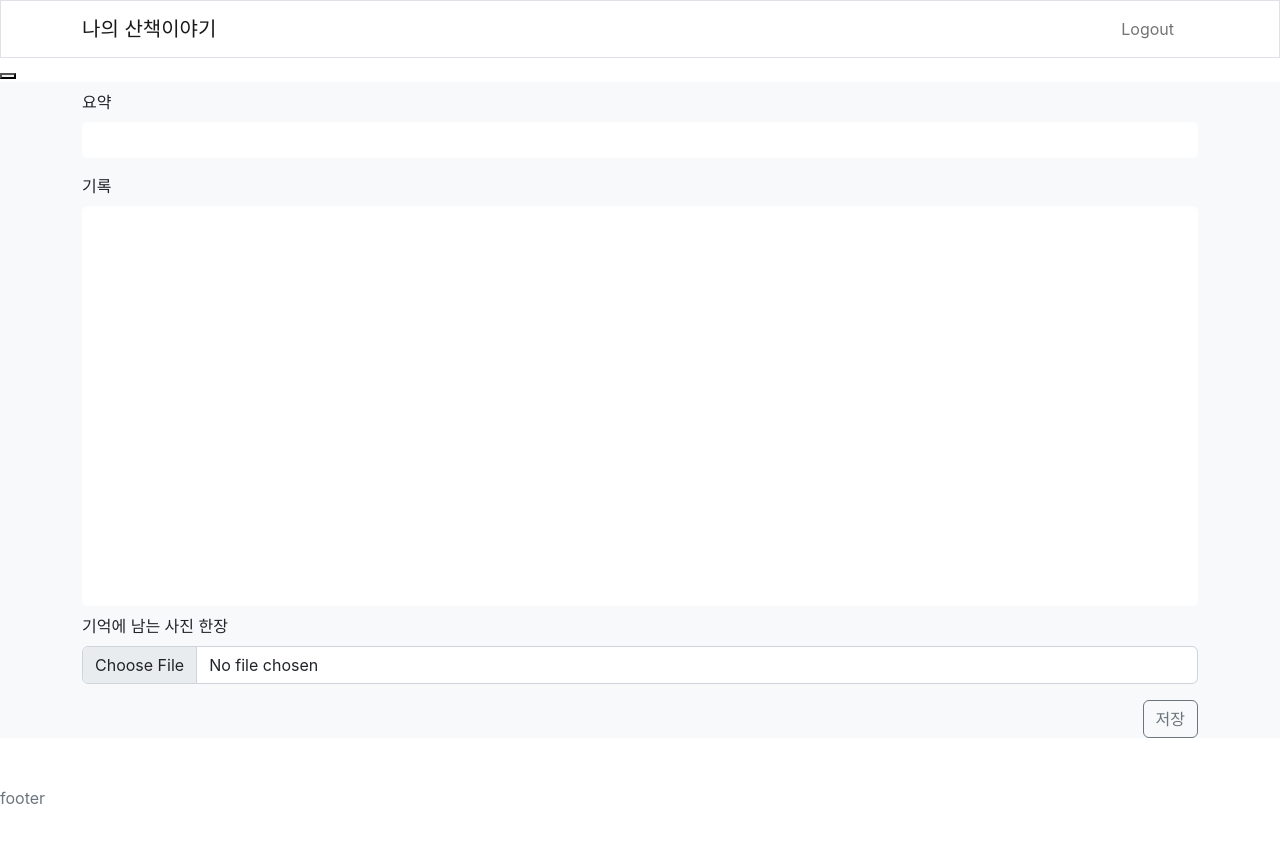
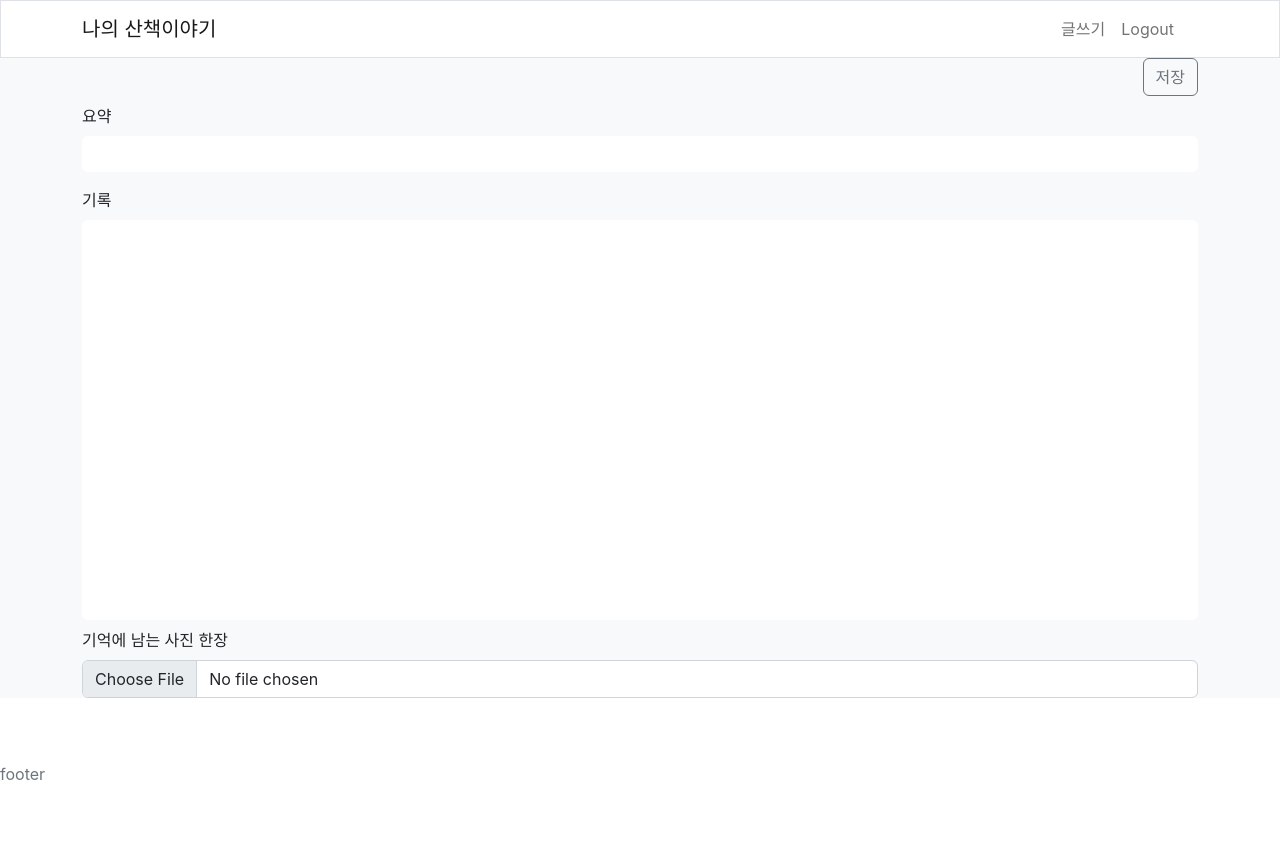
Before and after one commit to amiekim/go-for-a-walk, a React (Create React App) app: page /diary in a window 1280 px wide. Shown: the top 842 px of the page. Built offline with nearby package versions, Linux system fonts and the light colour scheme; no server answers; the database is empty; sample sign-in values are in the browser's storage.

Commit message:
다이어리 데이터 읽기 적용

```diff
--- a/package.json
+++ b/package.json
@@ -9,6 +9,7 @@
     "@testing-library/react": "^13.0.0",
     "@testing-library/user-event": "^13.2.1",
     "bootstrap": "^5.2.1",
+    "dayjs": "^1.11.5",
     "firebase": "^9.9.4",
     "react": "^18.2.0",
     "react-bootstrap": "^2.5.0",
--- a/src/components/Header.jsx
+++ b/src/components/Header.jsx
@@ -16,9 +16,9 @@ const Header = (props) => {
   const onLogOut = () => {
     authService
     .logout()
-    .then((result) => {
+    .then(() => {
       localStorage.removeItem("userEmail")
-      navigate("/")
+      navigate("/login")
     });
   }
 
@@ -41,6 +41,7 @@ const Header = (props) => {
               </Offcanvas.Header>
               <Offcanvas.Body>
                 <Nav className="justify-content-end flex-grow-1 pe-3">
+                  {userEmail && <Nav.Link href="/diary">글쓰기</Nav.Link>}
                   {userEmail ? (<div className='nav-link' onClick={onLogOut}>Logout</div>)
                   :(<Nav.Link href="/login">Login</Nav.Link>)
                   }
--- a/src/components/PrivateRoute.js
+++ b/src/components/PrivateRoute.js
@@ -3,7 +3,7 @@ import { Route, Navigate } from 'react-router-dom';
 
 const PrivateRoute = ({ children }) => {
     const userEmail = localStorage.getItem("userEmail")
-    if(!userEmail) return <Navigate replace to="/" />
+    if(!userEmail) return <Navigate replace to="/login" />
     return children;
 };
 
--- a/src/components/component/Diary.jsx
+++ b/src/components/component/Diary.jsx
@@ -1,47 +1,78 @@
-import React from 'react'
+import React, { useState } from 'react'
 import { useEffect, useRef } from 'react';
 import { Button } from 'react-bootstrap';
 import Form from 'react-bootstrap/Form';
 import { useSelector } from 'react-redux';
+import dayjs from 'dayjs';
 
 import Footer from '../Footer'
 import Header from '../Header'
+import { useNavigate } from 'react-router-dom';
+
 
 const Diary = (props) => {
+  const { repositoryService } = props
+  const navigate = useNavigate()
   const userInfo = useSelector(state => state.loginReducer)
-  const { repositoryService } =props
   const formRef = useRef();
   const titleRef = useRef();
   const memoRef = useRef();
 
-  const userEmail = localStorage.getItem("userEmail")
+  const [title, setTitle] = useState("");
+  const [memo, setMemo] = useState("")
 
+  const userEmail = localStorage.getItem("userEmail");
+
+  const XSSCheck = (str, level) => {
+    if (level == undefined || level == 0) {
+      str = str.replace(/\<|\>|\"|\'|\%|\;|\(|\)|\&|\+|\-/g,"");
+    } else if (level != undefined && level == 1) {
+      str = str.replace(/\</g, "&lt;");
+      str = str.replace(/\>/g, "&gt;");
+    }
+    return str;
+  }
   const onSubmit = (e) => {
-    e.preventDefalut();
-    const diaryData = {
-      id: Date.now(),
-      title: titleRef.current.value,
-      memo: memoRef.current.value,
-      fileName: "",
-      fileUrl: "",
-    }
-    formRef.current.reset();
+    const regTime = dayjs().format('YYYY-MM-DD_HH:mm:ss');
+    let diaryData = {};
+    const chkTitle = XSSCheck(title);
+    const chkMemo = XSSCheck(memo);
+
+    e.preventDefault();
+    if(regTime && userEmail) {
+      diaryData = {
+        regTime,
+        userEmail,
+        chkTitle,
+        chkMemo,
+        fileName: "",
+        fileUrl: "",
+      }
+      repositoryService
+      .newDiary({...diaryData})
+      navigate("/")
+
+    } else alert("일시적인 오류가 발생했습니다. 잠시 후 다시 시도해주세요.")
   }
-  const testWrite = () => {
+  const readDiaryDatas = () => {
+    // 읽어들이기
     repositoryService
-    .newDiary({userId:"test1", title: "title", memo: "memo"})
+    .openDiary({userEmail})
   }
-  const testRead = () => {
-    repositoryService
-    .openDiary({userId:"test1"})
-  }
+
+  useEffect(() => {
+    if(userEmail) readDiaryDatas();
+  },[]);
+
 
   return (
     <>
       <Header />
-      <button onClick={testRead}></button>
       <section className="bg-light">
         <section className="container defalt-height">
+          <div className="d-flex justify-content-end">
+            <Button variant='outline-secondary' onClick={onSubmit}>저장</Button>
+          </div>
           <div className="write-sheet">
             <Form.Label className="mt-2" htmlFor="title">요약</Form.Label>
             <Form.Control
@@ -49,17 +80,22 @@ const Diary = (props) => {
               className='mb-2 text-box'
               type="text"
               id="title"
-              aria-describedby="passwordHelpBlock"
+              value={title}
+              onChange={(e) => setTitle(e.target.value)}
             />
             <Form.Label className="mt-2" htmlFor="title">기록</Form.Label>
-            <textarea ref={memoRef} className="form-control textarea-box" id="memo" cols="30" rows="10"></textarea>
+              <textarea ref={memoRef}
+                className="form-control textarea-box"
+                id="memo"
+                cols="30"
+                rows="10"
+                value={memo}
+                onChange={(e) => setMemo(e.target.value)}
+              ></textarea>
             <Form.Group controlId="formFile" className="mb-3">
             <Form.Label className="mt-2">기억에 남는 사진 한장</Form.Label>
             <Form.Control type="file" />
             </Form.Group>
-          </div>
-          <div className="d-flex justify-content-end">
-            <Button variant='outline-secondary'>저장</Button>
           </div>
         </section>
       </section>
--- a/src/service/diary_repository.js
+++ b/src/service/diary_repository.js
@@ -5,17 +5,27 @@ class DiaryRepository {
         this.firebaseDatabase = getDatabase();
     }
     newDiary(diaryData) {
-        const {userId, title, memo} = diaryData
-        set(ref(this.firebaseDatabase, 'users/' + userId), {
+        const {regTime, userEmail, title, memo, fileName, fileUrl} = diaryData
+        const userId = userEmail.split("@");
+        const emailAddr = userId[1].split(".")[0];
+        const repoName = userId[0] + '_a_' + emailAddr
+
+        set(ref(this.firebaseDatabase, 'user/' + repoName), {
+            regTime,
             title,
             memo,
+            fileName,
+            fileUrl
           });
     }
     openDiary(diaryData) {
-        const {userId} = diaryData
-        const starCountRef = ref(this.firebaseDatabase, 'users/' + userId);
+        const {userEmail} = diaryData;
+        const userId = userEmail.split("@");
+        const emailAddr = userId[1].split(".")[0];
+        const repoName = userId[0] + '_a_' + emailAddr
+        const starCountRef = ref(this.firebaseDatabase, 'user/' + repoName);
         onValue(starCountRef, (snapshot) => {
-        console.log(snapshot.val());
+            console.log(snapshot.val());
         });
     }
 }
```
Also changed, not shown: 1 other file (tests, documents, lock files or other folders).
